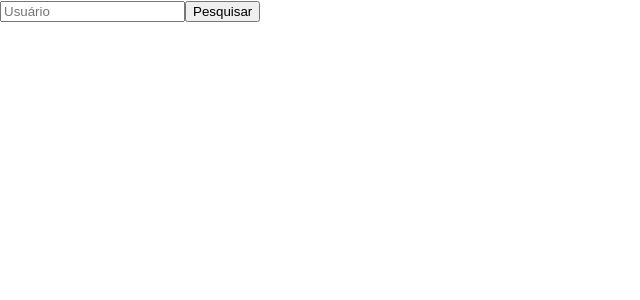
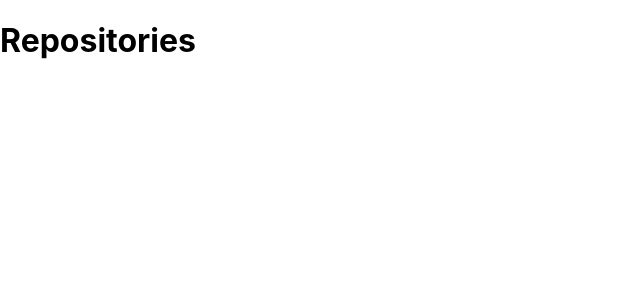
Before and after one commit to ricardomcifba/api_react_git, a React (Create React App) app: page /repositories in a window 1280 px wide. Shown: the top 300 px of the page, without its empty margins (0-640 px from the left). Built offline with nearby package versions, Linux system fonts and the light colour scheme.

Commit message:
Configuring Routes

```diff
--- a/package.json
+++ b/package.json
@@ -9,6 +9,7 @@
     "axios": "^0.21.1",
     "react": "^17.0.2",
     "react-dom": "^17.0.2",
+    "react-router-dom": "^5.2.0",
     "react-scripts": "4.0.3",
     "web-vitals": "^1.0.1"
   },
--- a/src/App.js
+++ b/src/App.js
@@ -1,20 +1,10 @@
-//import logo from './logo.svg';
-import './App.css';
-import React, { useState } from "react";
-import axios from 'axios';
+import React from "react";
+import Routes from './routes';
 
-function App(props) {
-  const [usuario, setUsuario] = useState('');
-
-  function handlePesquisa(){
-    axios.get(`https://api.github.com/users/${usuario}/repos`).then(response => console.log(response));
-
-  };
-
+function App() {
   return (
     <>
-    <input className="usuarioInput" placeholder="Usuário" value={usuario} onChange={ e => setUsuario(e.target.value)} />
-    <button type="button" onClick={handlePesquisa} >Pesquisar</button>
+    <Routes />
     </>
   );
 }
--- /dev/null
+++ b/src/Home.js
@@ -0,0 +1,21 @@
+//import logo from './logo.svg';
+import './App.css';
+import React, { useState } from "react";
+import axios from 'axios';
+
+function App(props) {
+  const [usuario, setUsuario] = useState('');
+
+  function handlePesquisa(){
+    axios.get(`https://api.github.com/users/${usuario}/repos`).then(response => console.log(response));
+  };
+
+  return (
+    <>
+    <input className="usuarioInput" placeholder="Usuário" value={usuario} onChange={ e => setUsuario(e.target.value)} />
+    <button type="button" onClick={handlePesquisa} >Pesquisar</button>
+    </>
+  );
+}
+
+export default App;
--- /dev/null
+++ b/src/Repositories.js
@@ -0,0 +1,8 @@
+import React from 'react';
+
+export default function Repositories(){
+    return (
+        <h1>Repositories</h1>
+    );
+
+}
--- a/src/index.js
+++ b/src/index.js
@@ -3,11 +3,12 @@
 import './index.css';
 import App from './App';
 import reportWebVitals from './reportWebVitals';
+import Repositories from './Repositories'
 
 ReactDOM.render(
-  <React.StrictMode>
-    <App />
-  </React.StrictMode>,
+
+    <App />,
+
   document.getElementById('root')
 );
 
--- /dev/null
+++ b/src/routes.js
@@ -0,0 +1,16 @@
+import React from "react";
+import { Route, Switch, BrowserRouter } from "react-router-dom";
+import Repositories from "./Repositories";
+import Home from "./Home";
+
+export default function Routes(){
+    return(
+        <BrowserRouter>
+            <Switch>
+            <Route path='/' exact component={Home} />
+                <Route path='/repositories' component={Repositories} />
+
+            </Switch>
+        </BrowserRouter>
+    )
+}
```
Also changed, not shown: 1 other file (tests, documents, lock files or other folders).
